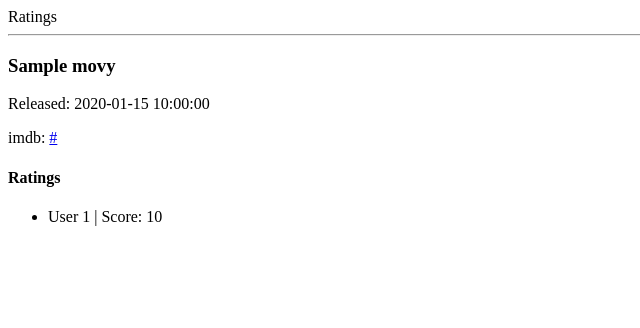
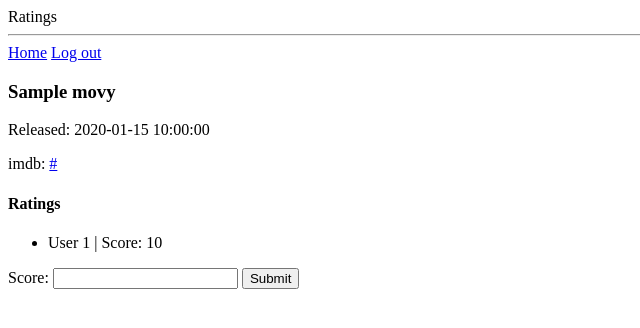
Before and after one commit to karinamelgoza/ratings, a Flask app: page /movies/1 in a window 1280 px wide. Shown: the top 328 px of the page, without its empty margins (0-640 px from the left). Run offline with Flask 2, Linux system fonts and the light colour scheme; the visitor is signed in with stand-in values (Sample User, id 1); tables that the repository leaves empty hold one stand-in row (values such as "Sample post").

Commit message:
Add new ratingswhen user is logged in

```diff
--- a/server.py
+++ b/server.py
@@ -71,7 +71,7 @@ def login():
             flash('user not found')
             return redirect('/register')
         elif password == user.password:
-            session['logged_in'] = email
+            session['logged_in'] = user.user_id
             flash("Logged in")
             return redirect('/')
         else:
@@ -98,8 +98,19 @@ def user_page(user_id):
     return render_template('user_details.html', user=user, user_ratings=user_ratings)
 
 
-@app.route('/movies/<int:movie_id>')
+@app.route('/movies/<int:movie_id>', methods=['GET', 'POST'])
 def movie_details(movie_id):
+
+    if request.method == 'POST':
+
+        new_rating = Rating(movie_id=movie_id,
+                            user_id=session.get('logged_in'), score=request.form['score'])
+
+        db.session.add(new_rating)
+        db.session.commit()
+
+        flash('rating added')
+        return redirect('/movies')
 
     movie_details = Rating.query.filter_by(movie_id=movie_id).all()
     return render_template('movie_details.html', movie_details=movie_details)
--- a/templates/base.html
+++ b/templates/base.html
@@ -18,6 +18,21 @@
     {% endfor %}
     {% endwith %}
 
+    {% block nav%}
+
+    <a href="/">Home</a>
+
+    {% if not session.get('logged_in') %}
+    <a href="/register">Register</a>
+    {% endif %}
+
+    {% if session.get('logged_in') %}
+    <a href="/logout">Log out</a>
+    {% else %}
+    <a href="/login">Log in</a>
+    {% endif %}
+    {% endblock %}
+
     {% block content %}
     {% endblock %}
 </body>
--- a/templates/homepage.html
+++ b/templates/homepage.html
@@ -9,11 +9,5 @@
 <h2>Users</h2>
 <p><a href="/users">View all users</a></p>
 
-<a href="/register">Register</a>
-{% if session.get('logged_in') %}
-<a href="/logout">Log out</a>
-{% else %}
-<a href="/login">Log in</a>
-{% endif %}
 
 {% endblock %}
--- a/templates/movie_details.html
+++ b/templates/movie_details.html
@@ -12,6 +12,15 @@
     <li>User {{ i.user.user_id }} | Score: {{i.score}}</li>
     {% endfor %}
 </ul>
+{% if session.get('logged_in') %}
+<aside>
+    <form method="POST">
+        <label for="score">Score:</label>
+        <input type="text" name="score" id="score">
+        <button type="submit">Submit</button>
+    </form>
+</aside>
+{% endif %}
 
 
 {% endblock %}
```
